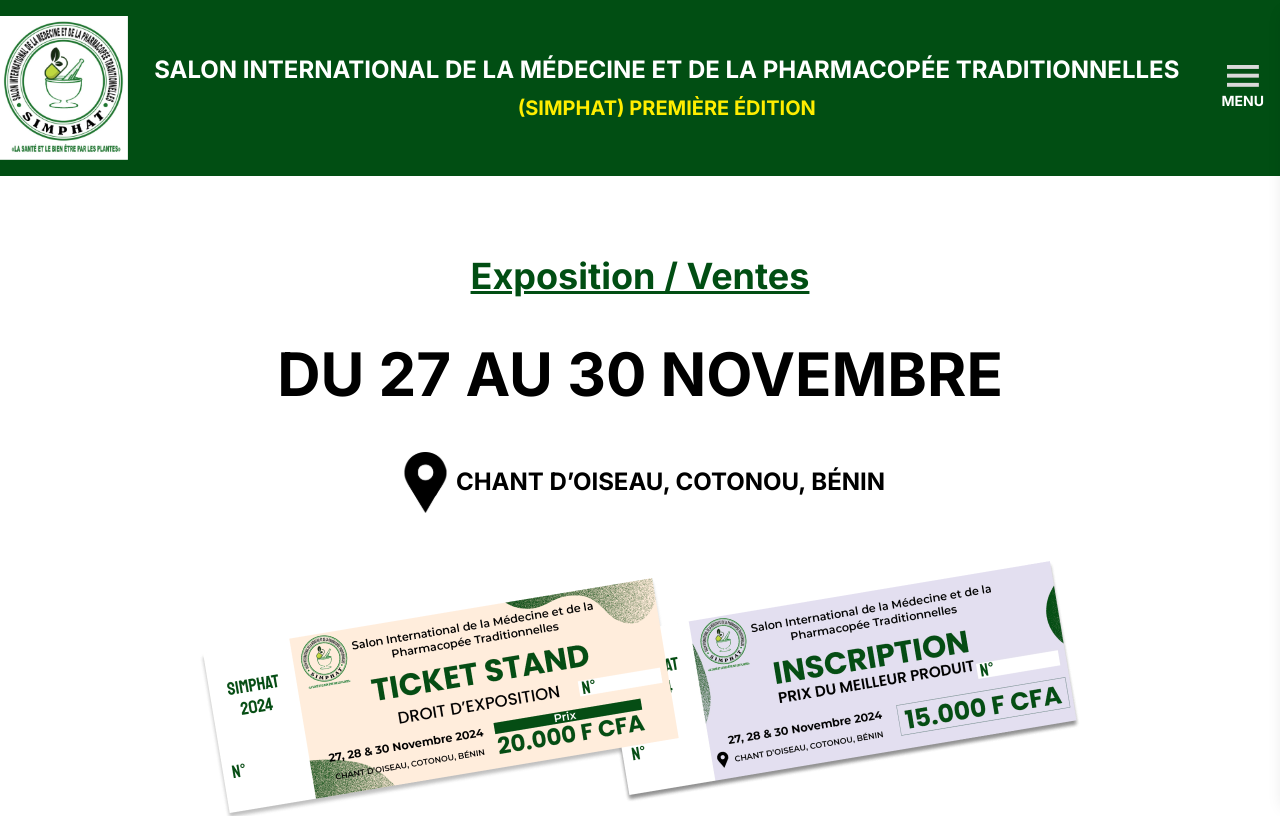
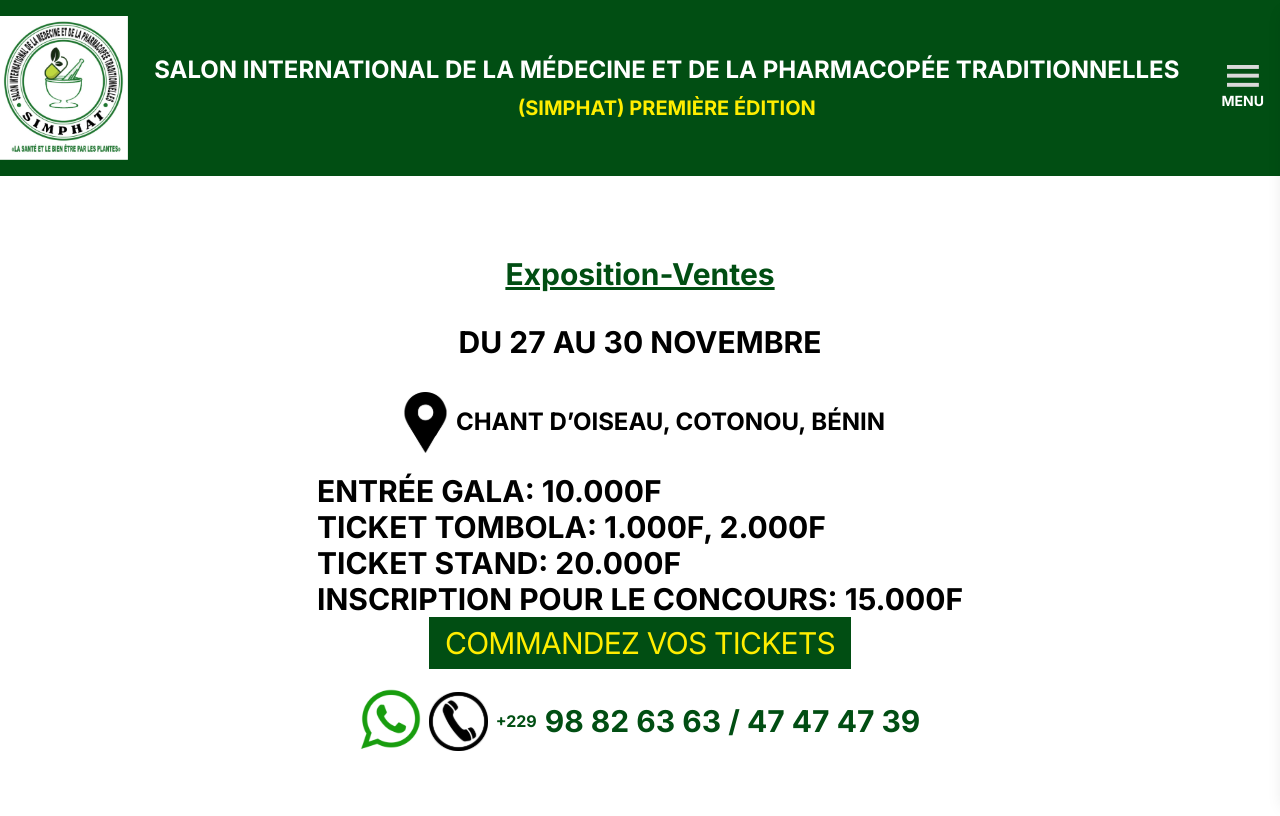
Before and after one commit to ALLAGBE1/simphat-front, a React (Vite) app: page /expositionVentes in a window 1280 px wide. Shown: the top 816 px of the page. Built offline with nearby package versions, Linux system fonts and the light colour scheme.

Commit message:
Update Exposition-ventes

```diff
--- a/src/components/ExpositionVentes/ExpositionVentes.jsx
+++ b/src/components/ExpositionVentes/ExpositionVentes.jsx
@@ -2,18 +2,20 @@
 import iconLocalisation from "../../assets/iconLocalisation.svg"
 import iconWhatsapp from "../../assets/iconWhatsapp.svg"
 import iconTelephone from "../../assets/iconTelephone.svg"
-import ticketExposition from "../../assets/ticketExposition.png"
 
 const ExpositionVentes = () => {
   return (
     <div className="container mx-auto py-20">
-        <div className="flex flex-col ">
-            <h2 className="text-customGreen text-center text-4xl font-bold mb-12 underline">Exposition / Ventes</h2>
+        <div className="flex flex-col">
+            <h2 className="text-base sm:text-lg md:text-xl lg:text-2xl xl:text-3xl
+                text-customGreen text-center font-bold mb-8 underline">Exposition-Ventes</h2>
 
-            <h2 className="text-customBlack text-center text-4xl md:text-5xl lg:text-6xl font-bold mb-12">
+            <h2 className="text-base sm:text-lg md:text-xl lg:text-2xl xl:text-3xl
+                text-customBlack text-center font-bold mb-8">
                 DU 27 AU 30 NOVEMBRE
             </h2>
-            <div className="flex flex-row justify-center">
+
+            <div className="flex flex-row justify-center mb-5">
                 <div className="">
                     <img src={iconLocalisation} alt="" className="" />
                 </div>
@@ -22,15 +24,16 @@
                 </div>
             </div>
 
-            <div className="flex justify-center mb-8">
-                <img
-                    src={ticketExposition}
-                    alt=""
-                    className="rounded object-cover mb-8 md:mb-0 "
-                />
+            <div className="flex flex-col items-center md-5">
+                <div className="text-base sm:text-lg md:text-xl lg:text-2xl xl:text-3xl font-bold ">
+                    <h2 className="">ENTRÉE GALA: 10.000F</h2>
+                    <h2 className="">TICKET TOMBOLA: 1.000F, 2.000F</h2>
+                    <h2 className="">TICKET STAND: 20.000F</h2>
+                    <h2 className="">INSCRIPTION POUR LE CONCOURS: 15.000F</h2>
+                </div>
             </div>
 
-            <div className="flex justify-center mb-8">
+            <div className="flex justify-center mb-5">
                 <h3
                     className="bg-customGreen text-customYellow text-center text-3xl tracking-tight py-2 px-4 cursor-pointer">
                     COMMANDEZ VOS TICKETS
```
